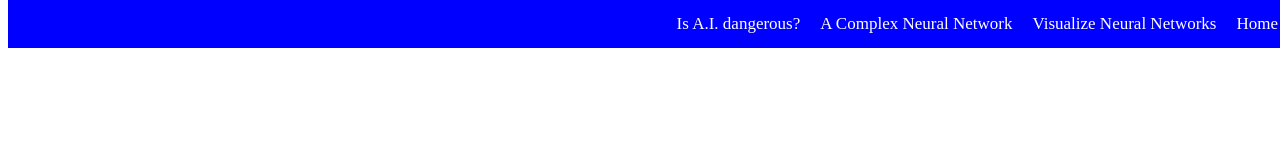
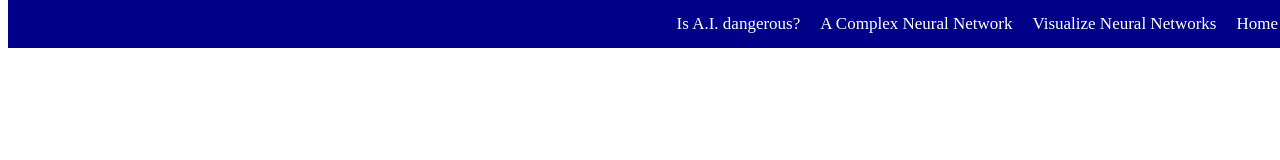
Before and after one commit to engineeredintelligence/engineeredintelligence.github.io, a plain HTML site: page index.html in a window 1280 px wide. Drawn offline with Linux system fonts and the light colour scheme.

Commit message:
Update style.css

```diff
--- a/css/style.css
+++ b/css/style.css
@@ -1,6 +1,6 @@
 .navbar {
   	overflow: hidden;
-  	background-color: blue;
+  	background-color: #008;
   	position: fixed;
   	top: 0;
   	width: 100%;
```
